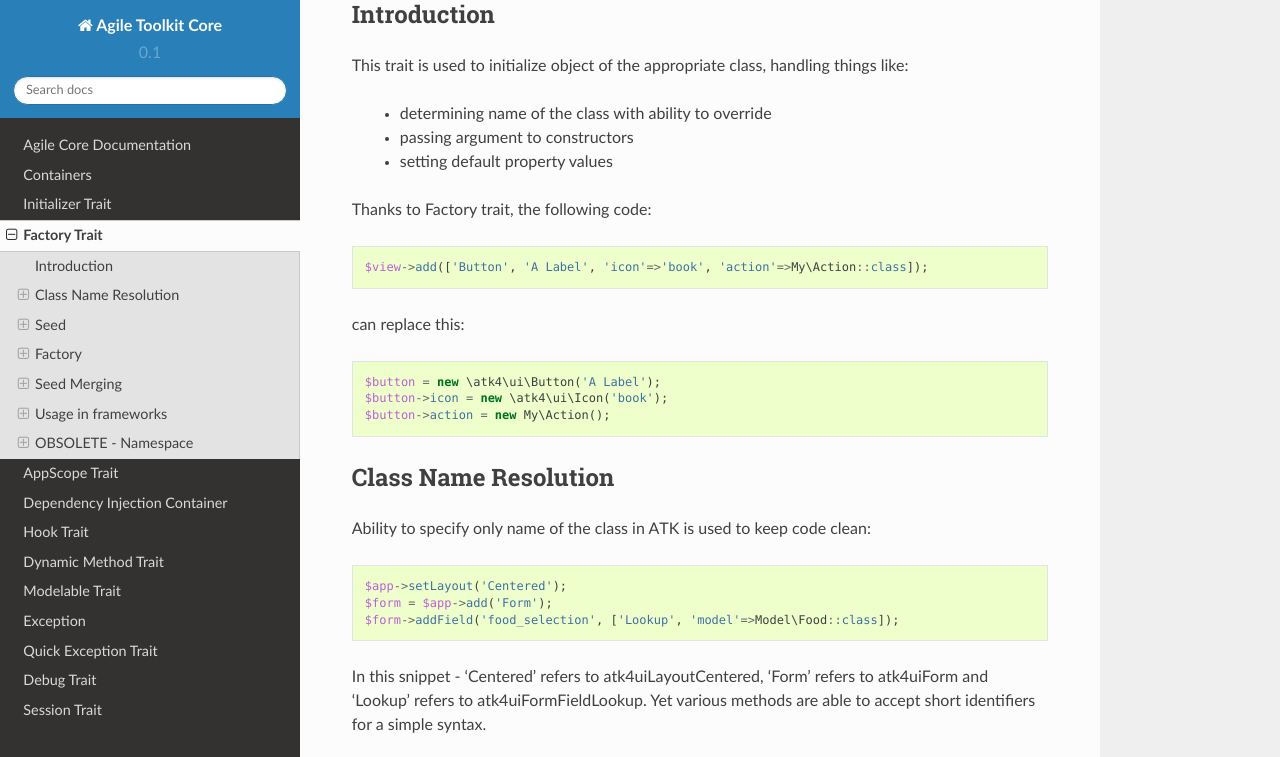
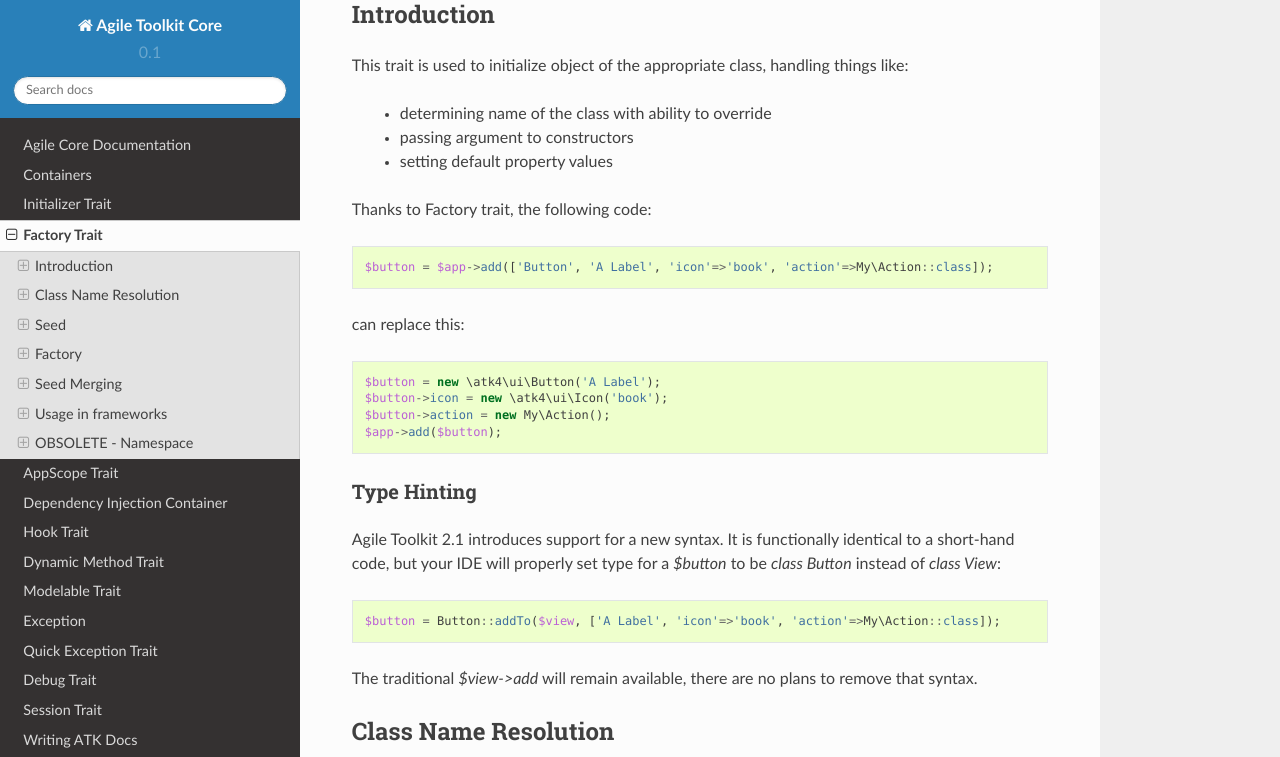
Before and after one commit to atk4/core, a Sphinx documentation site: the page built from docs/factory.rst, in a window 1280 px wide and 900 px high, scrolled down 286 px, cut to the strip 0-757 px from the top of the window. Built offline with Sphinx 7.4.7 and the Read the Docs theme 2.0.0, drawn with Linux system fonts in a browser that asks for light colours; cross-references to code outside the pages are shown as plain code.

```diff
--- a/docs/factory.rst
+++ b/docs/factory.rst
@@ -16,14 +16,26 @@ things like:
 
 Thanks to Factory trait, the following code::
 
-   $view->add(['Button', 'A Label', 'icon'=>'book', 'action'=>My\Action::class]);
+   $button = $app->add(['Button', 'A Label', 'icon'=>'book', 'action'=>My\Action::class]);
 
 can replace this::
 
    $button = new \atk4\ui\Button('A Label');
    $button->icon = new \atk4\ui\Icon('book');
    $button->action = new My\Action();
+   $app->add($button);
 
+Type Hinting
+------------
+
+Agile Toolkit 2.1 introduces support for a new syntax. It is functionally
+identical to a short-hand code, but your IDE will properly set type for
+a `$button` to be `class Button` instead of `class View`::
+
+    $button = Button::addTo($view, ['A Label', 'icon'=>'book', 'action'=>My\Action::class]);
+
+The traditional `$view->add` will remain available, there are no plans to
+remove that syntax.
 
 Class Name Resolution
 =====================
--- a/docs/index.rst
+++ b/docs/index.rst
@@ -273,3 +273,4 @@ Others
 
     debug
     session
+    docs
--- a/docs/requirements.txt
+++ b/docs/requirements.txt
@@ -1 +1,2 @@
 sphinxcontrib-phpdomain
+sphinx_rtd_theme
```
Also changed, not shown: other parts of docs/index.rst (+1 -1 lines), docs/README.md (+4 -13 lines), docs/docs.rst (added, +42 -0 lines), docs/images/doc-build-phpstorm1.png (added), docs/images/doc-build-phpstorm2.png (added), docs/images/doc-build-phpstorm3.png (added), 1 other file.
